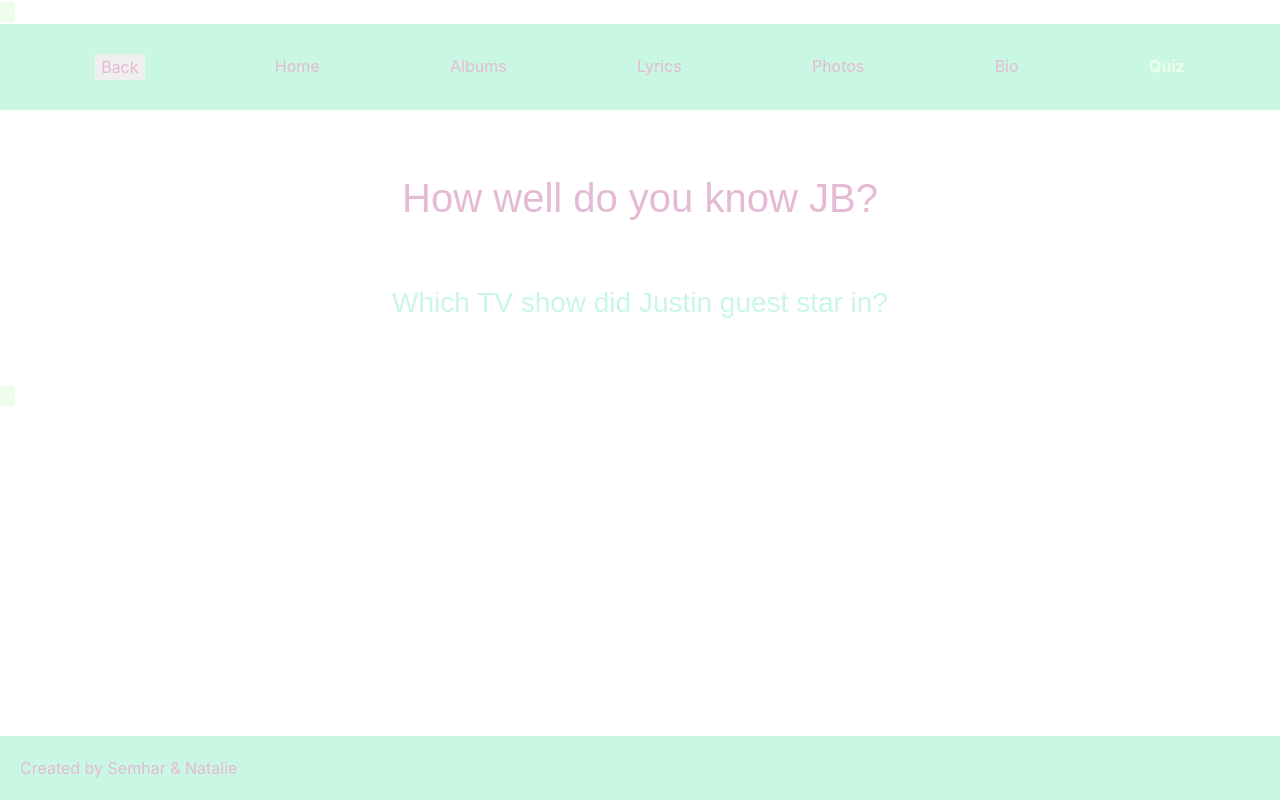
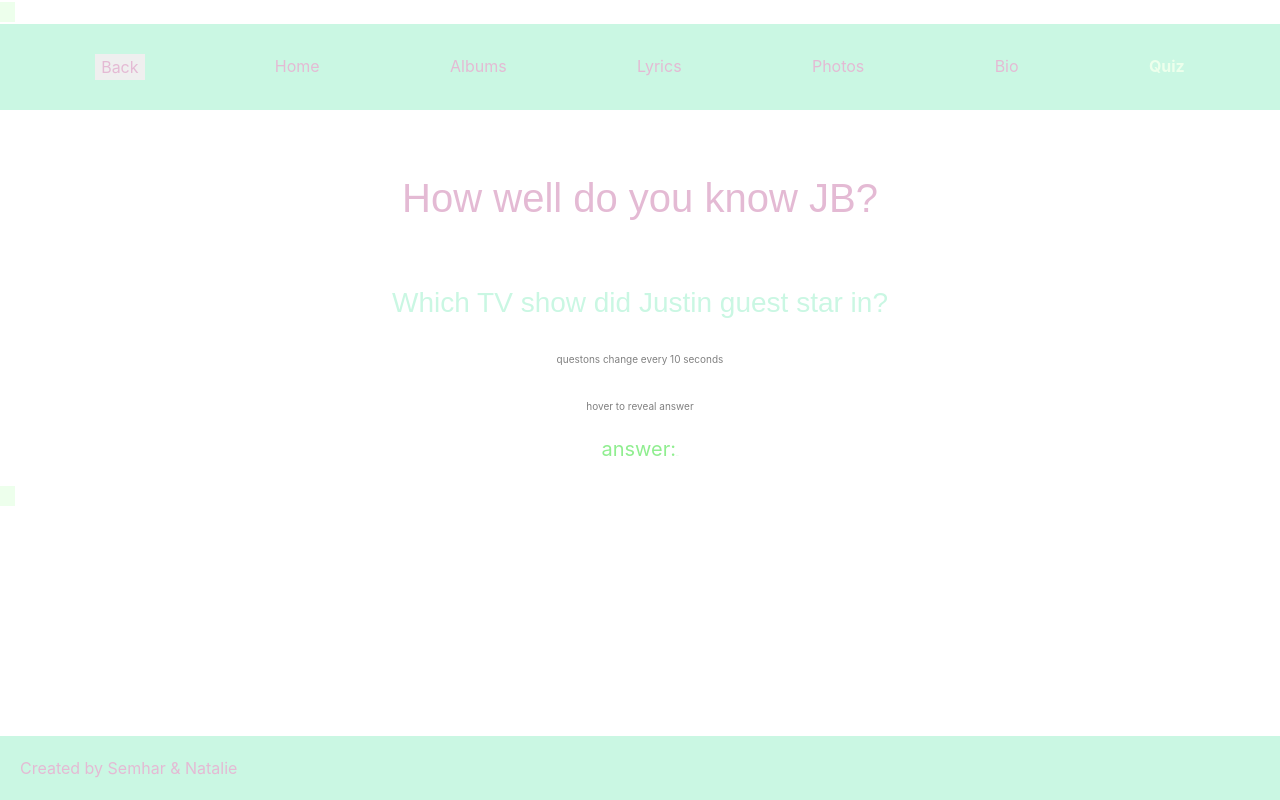
Before and after one commit to natbibi/belieber, a React app: page /quiz in a window 1280 px wide. Built offline with nearby package versions, Linux system fonts and the light colour scheme; a web font is replaced by a local one.

Commit message:
add info on quiz page

```diff
--- a/src/pages/Quiz/index.js
+++ b/src/pages/Quiz/index.js
@@ -76,9 +76,12 @@
   return (
     <div>
       <h1>How well do you know JB?</h1>
-
       <h3 id="question">{facts[index].question}</h3>
-      <p id="reveal-answer"> {facts[index].answer}</p>
+      <p className="hover-to-reveal">questons change every 10 seconds</p>
+      <p className="hover-to-reveal">hover to reveal answer</p>
+      <p className="answer">
+        answer:<span id="reveal-answer"> {facts[index].answer}</span>
+      </p>
     </div>
   );
 }
--- a/src/pages/Quiz/style.css
+++ b/src/pages/Quiz/style.css
@@ -5,14 +5,24 @@
 
 #reveal-answer:hover {
   visibility: visible;
-  display: block;
+  transform: scale(3);
+}
+#reveal-answer {
+  /* visibility: hidden; */
+  font-size: 1px;
+}
+
+.answer {
+  text-align: center;
   color: lightgreen;
   font-size: 20px;
   cursor: pointer;
-  transform: scale(2);
+  /* display: none; */
 }
 
-#reveal-answer {
-  visibility: hidden;
-  /* display: none; */
+.hover-to-reveal {
+  margin-top: 2rem;
+  font-size: 10px;
+  text-align: center;
+  color: gray;
 }
```
